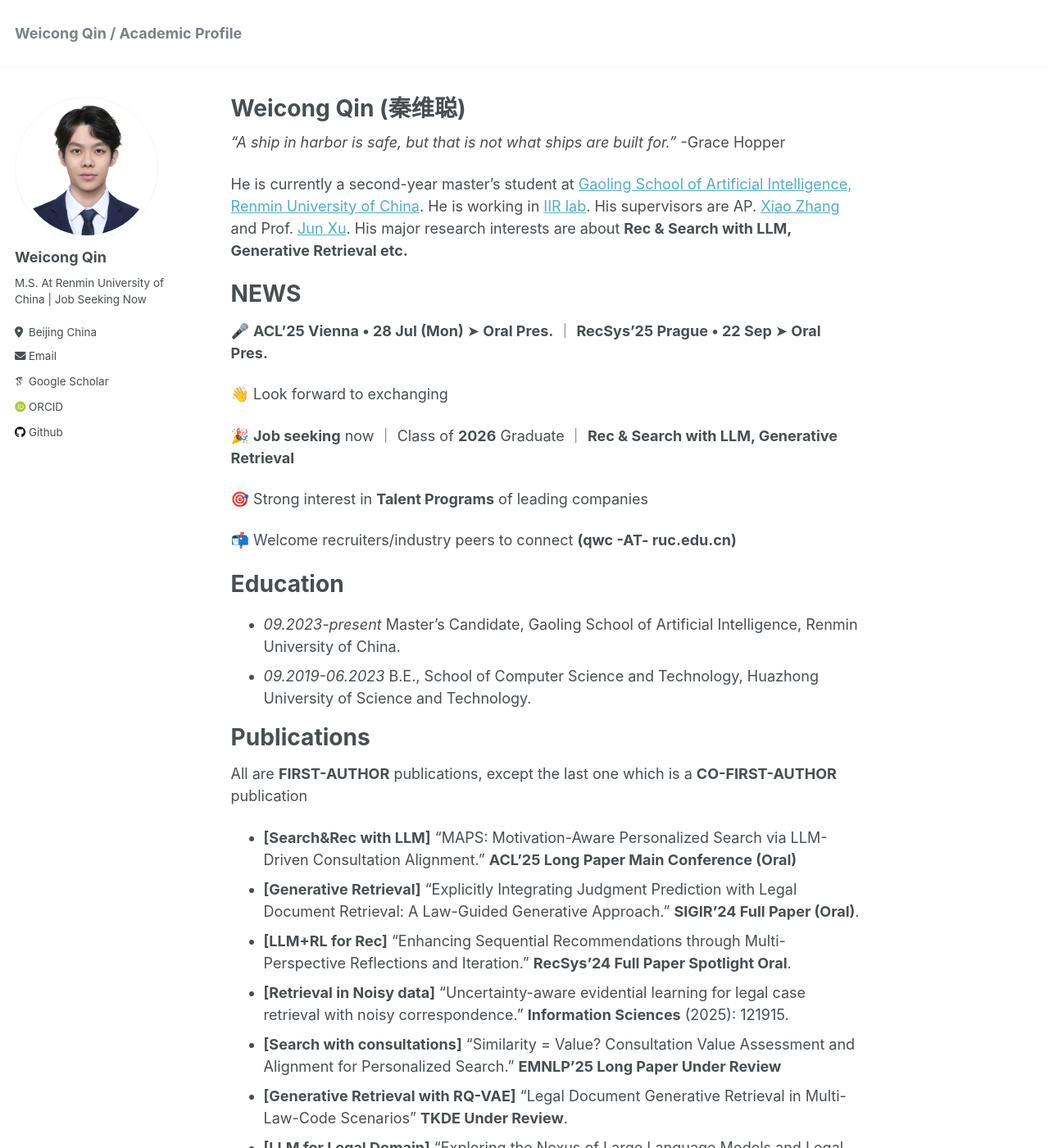
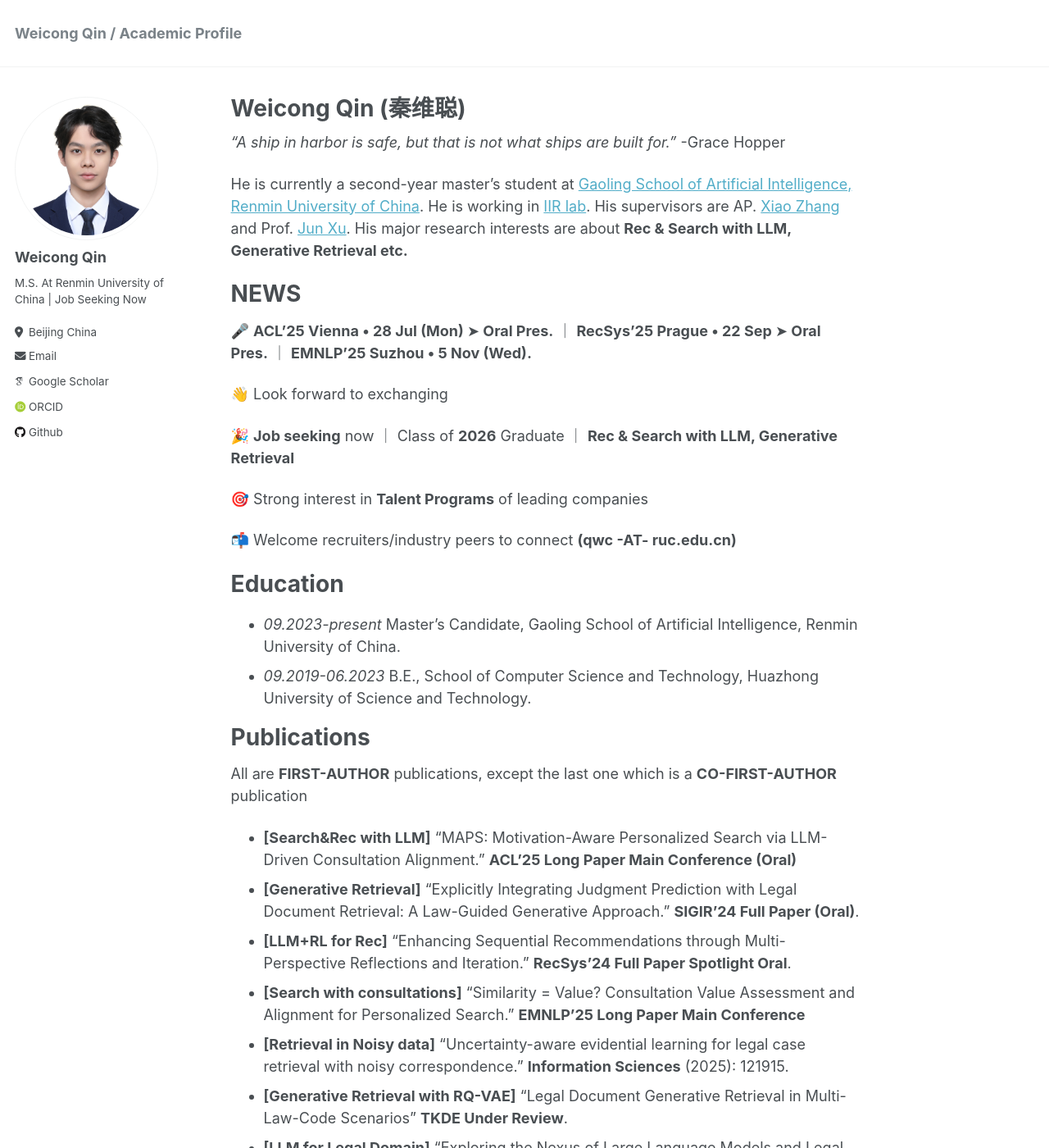
Before and after one commit to E-qin/E-qin.github.io, a Jekyll site: the page built from _pages/about.md, in a window 1280 px wide and 1400 px high. Shown: the whole window at 82% size. Built offline with Jekyll 4.4.1, drawn with Linux system fonts in a browser that asks for light colours; some web fonts are replaced.

Commit message:
Update about.md

```diff
--- a/_pages/about.md
+++ b/_pages/about.md
@@ -20,7 +20,7 @@ NEWS
 =========
 
 
-🎤 **ACL'25 Vienna • 28 Jul (Mon) ➤ Oral Pres.** ｜ **RecSys'25 Prague • 22 Sep ➤ Oral Pres.**
+🎤 **ACL'25 Vienna • 28 Jul (Mon) ➤ Oral Pres.** ｜ **RecSys'25 Prague • 22 Sep ➤ Oral Pres.** ｜  **EMNLP'25 Suzhou • 5 Nov (Wed).**
 
 👋 Look forward to exchanging
 
@@ -46,8 +46,8 @@ All are **FIRST-AUTHOR** publications, except the last one which is a **CO-FIRST
 * **[Search&Rec with LLM]** "MAPS: Motivation-Aware Personalized Search via LLM-Driven Consultation Alignment." **ACL'25 Long Paper Main Conference (Oral)**
 * **[Generative Retrieval]** "Explicitly Integrating Judgment Prediction with Legal Document Retrieval: A Law-Guided Generative Approach." **SIGIR'24 Full Paper (Oral)**.
 * **[LLM+RL for Rec]** "Enhancing Sequential Recommendations through Multi-Perspective Reflections and Iteration." **RecSys'24 Full Paper Spotlight Oral**.
+* **[Search with consultations]** "Similarity = Value? Consultation Value Assessment and Alignment for Personalized Search." **EMNLP'25 Long Paper Main Conference**
 * **[Retrieval in Noisy data]** "Uncertainty-aware evidential learning for legal case retrieval with noisy correspondence." **Information Sciences** (2025): 121915.
-* **[Search with consultations]** "Similarity = Value? Consultation Value Assessment and Alignment for Personalized Search." **EMNLP'25 Long Paper Under Review**
 * **[Generative Retrieval with RQ-VAE]** "Legal Document Generative Retrieval in Multi-Law-Code Scenarios" **TKDE Under Review**.
 * **[LLM for Legal Domain]** "Exploring the Nexus of Large Language Models and Legal Systems: A Short Survey." Arxiv'24.
 * **[Theoretical Derivation of LLM4Rec]** "Decoding Recommendation Behaviors of In-Context Learning LLMs Through Gradient Descent." Arxiv'24.
```
